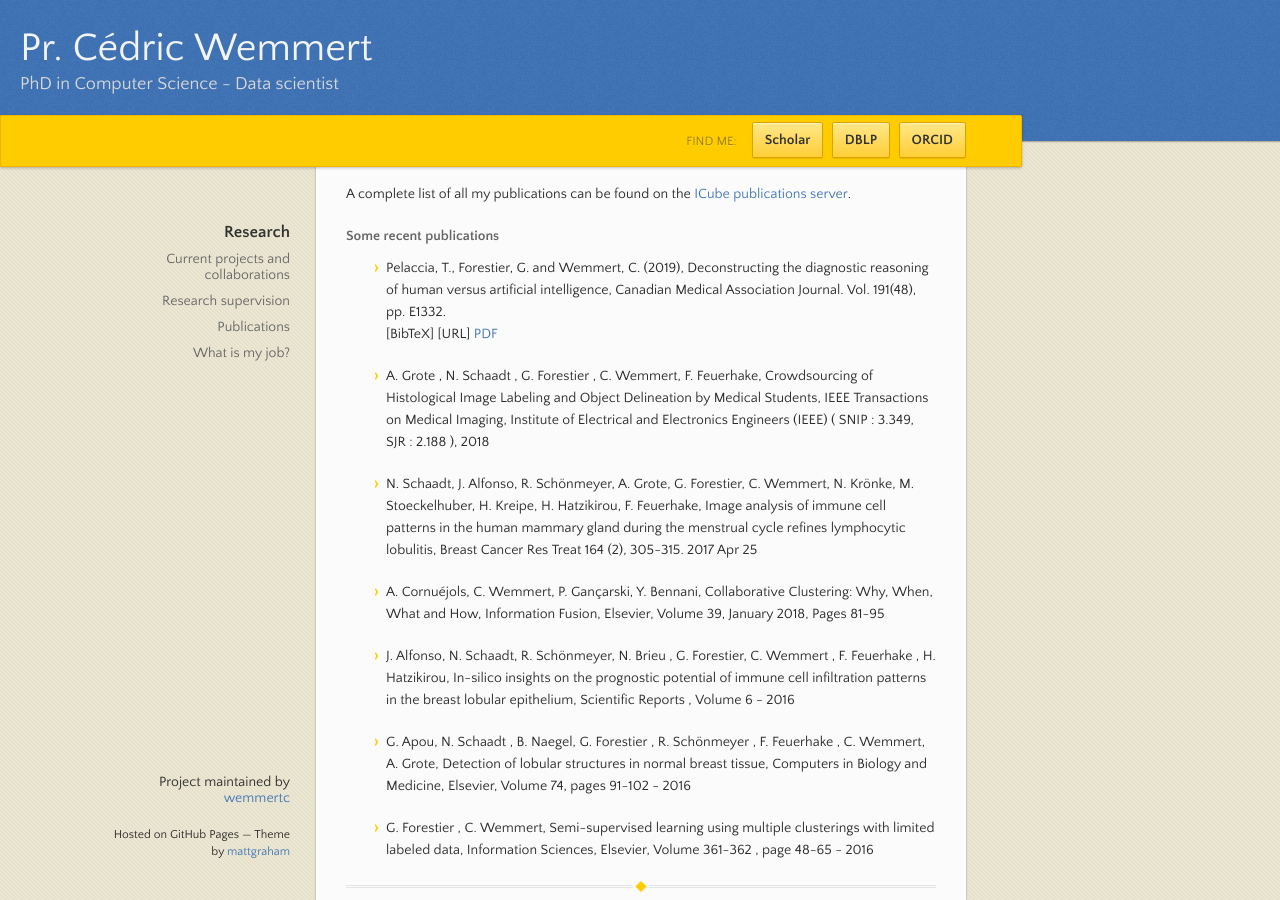
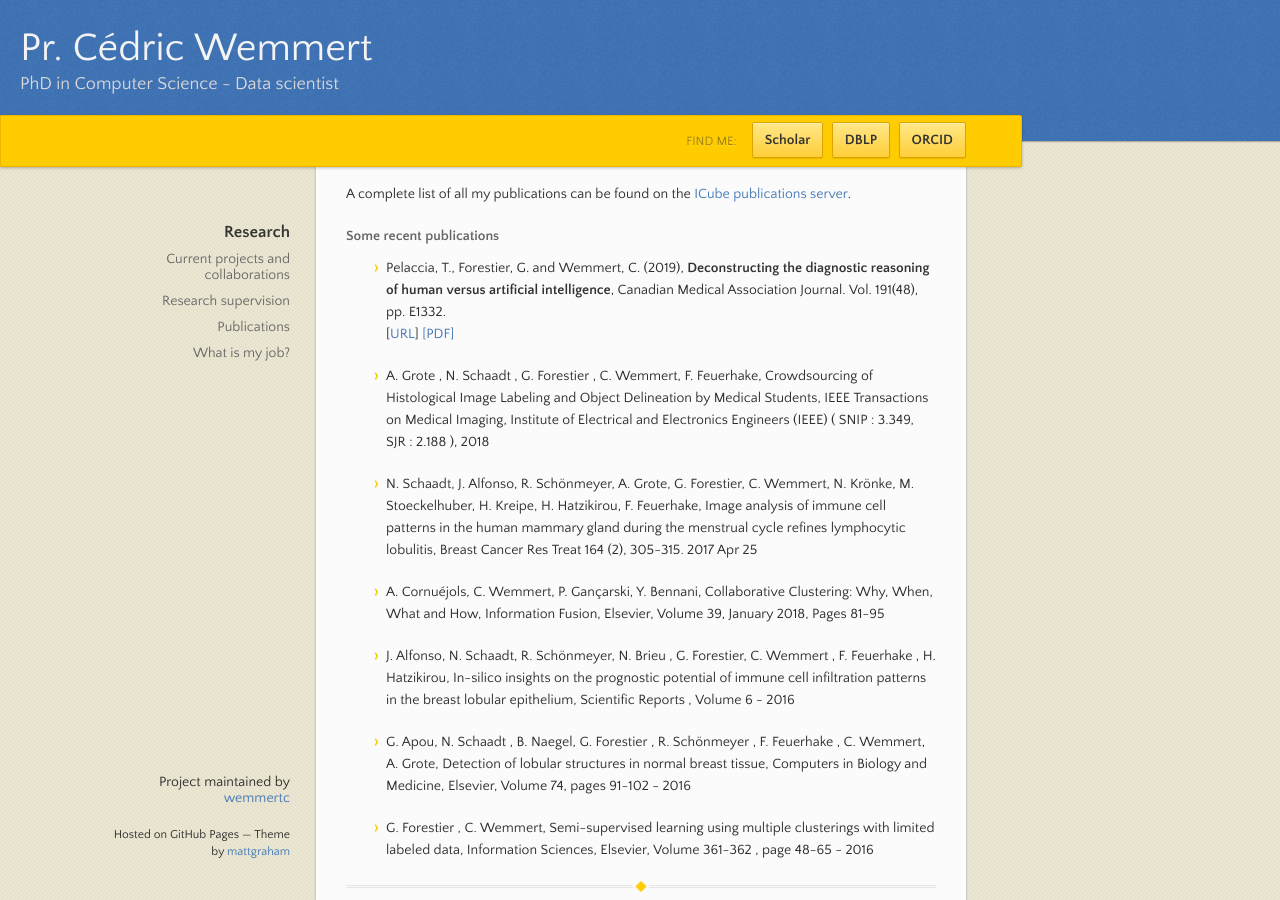
Before and after one commit to wemmertc/webpage, a Jekyll site: the page built from index.md, in a window 1280 px wide and 900 px high, scrolled down 1424 px. Built offline with Jekyll 4.4.1, drawn with Linux system fonts in a browser that asks for light colours; our own code applies the rules of GitHub Pages for plain Markdown files.

Commit message:
publications

```diff
--- a/index.md
+++ b/index.md
@@ -51,8 +51,8 @@ A complete list of all my publications can be found on the [ICube publications s
 
 #### Some recent publications
 
-* Pelaccia, T., Forestier, G. and Wemmert, C. (2019), Deconstructing the diagnostic reasoning of human versus artificial intelligence, Canadian Medical Association Journal. Vol. 191(48), pp. E1332.
-[BibTeX] [URL] [PDF](./publications/cmaj2019.pdf)
+* Pelaccia, T., Forestier, G. and Wemmert, C. (2019), **Deconstructing the diagnostic reasoning of human versus artificial intelligence**, Canadian Medical Association Journal. Vol. 191(48), pp. E1332.
+[[URL](https://doi.org/10.1503/cmaj.190506)] [[PDF]](./publications/cmaj2019.pdf)
 
 * A. Grote , N. Schaadt , G. Forestier , C. Wemmert, F. Feuerhake, Crowdsourcing of Histological Image Labeling and Object Delineation by Medical Students, IEEE Transactions on Medical Imaging, Institute of Electrical and Electronics Engineers (IEEE) ( SNIP : 3.349, SJR : 2.188 ), 2018
 
```
